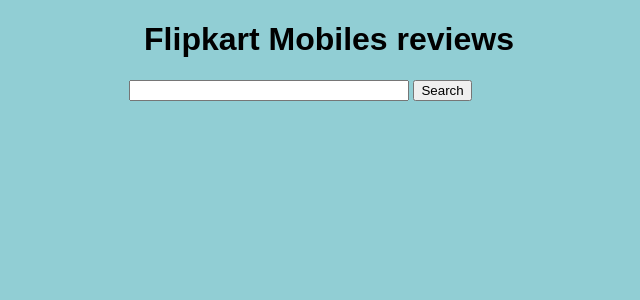
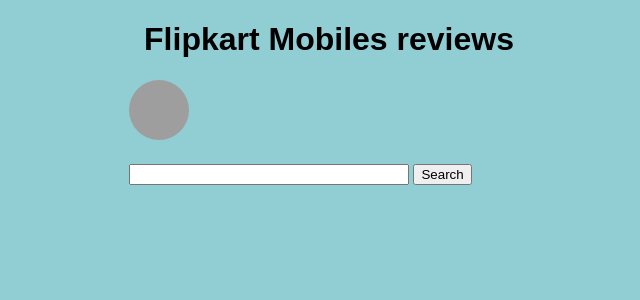
Before and after one commit to vivek85410/web_scrap_aws_deploy, a Flask app: page / in a window 1280 px wide. Shown: the top 300 px of the page, without its empty margins (311-951 px from the left). Run offline with Flask 2, Linux system fonts and the light colour scheme; grey boxes are pictures that could not be loaded.

Commit message:
Update index.html

```diff
--- a/templates/index.html
+++ b/templates/index.html
@@ -10,6 +10,10 @@
 <div class="content">
     <h1 style="text-align: center">Flipkart Mobiles reviews </h1>
 
+    <div class="text-center">
+        <img src="https://user-images.githubusercontent.com/104557123/266734027-47df6465-3f5e-4bdb-bb55-92638b8c6797.png" height=100 width = 100" class="rounded mx-auto d-block" alt="...">
+      </div>
+
     <div class="form">
         <form action="/review" method="POST">
             <input type="text" name="content" id="content">
```
